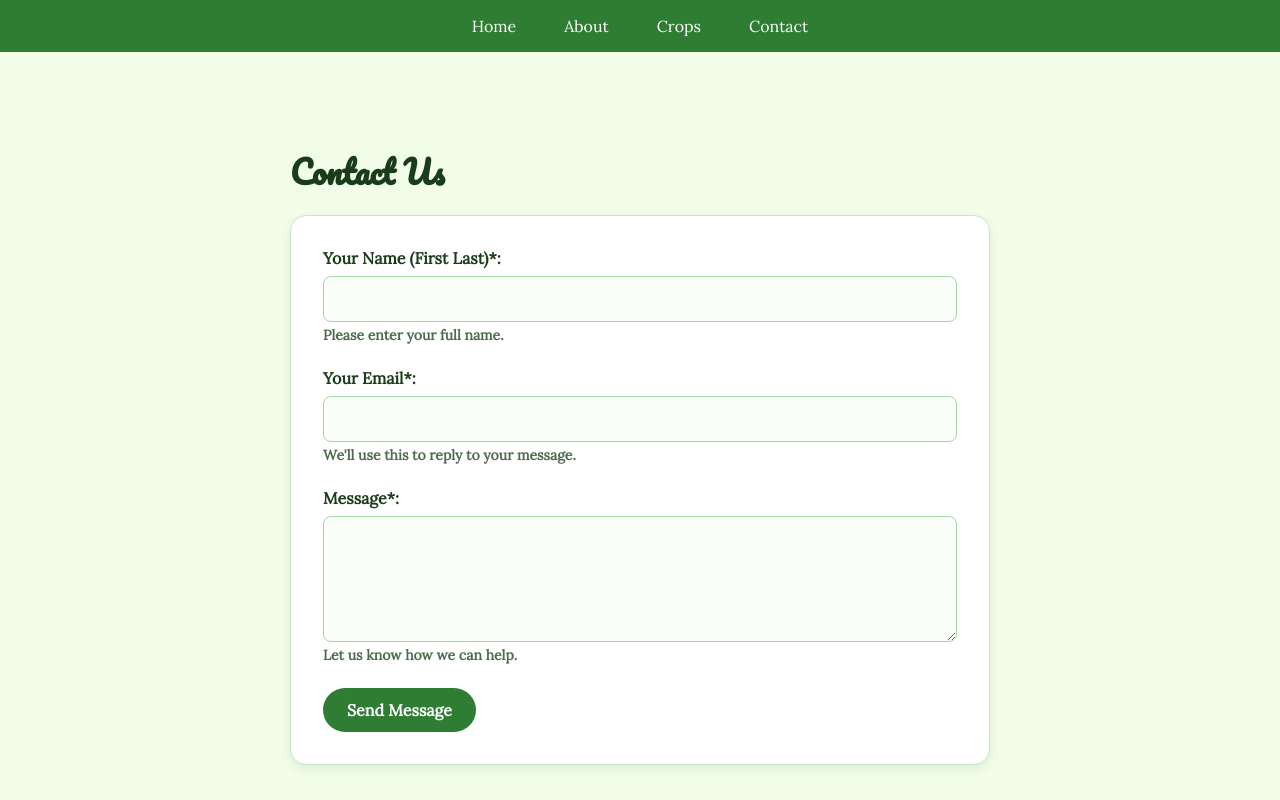
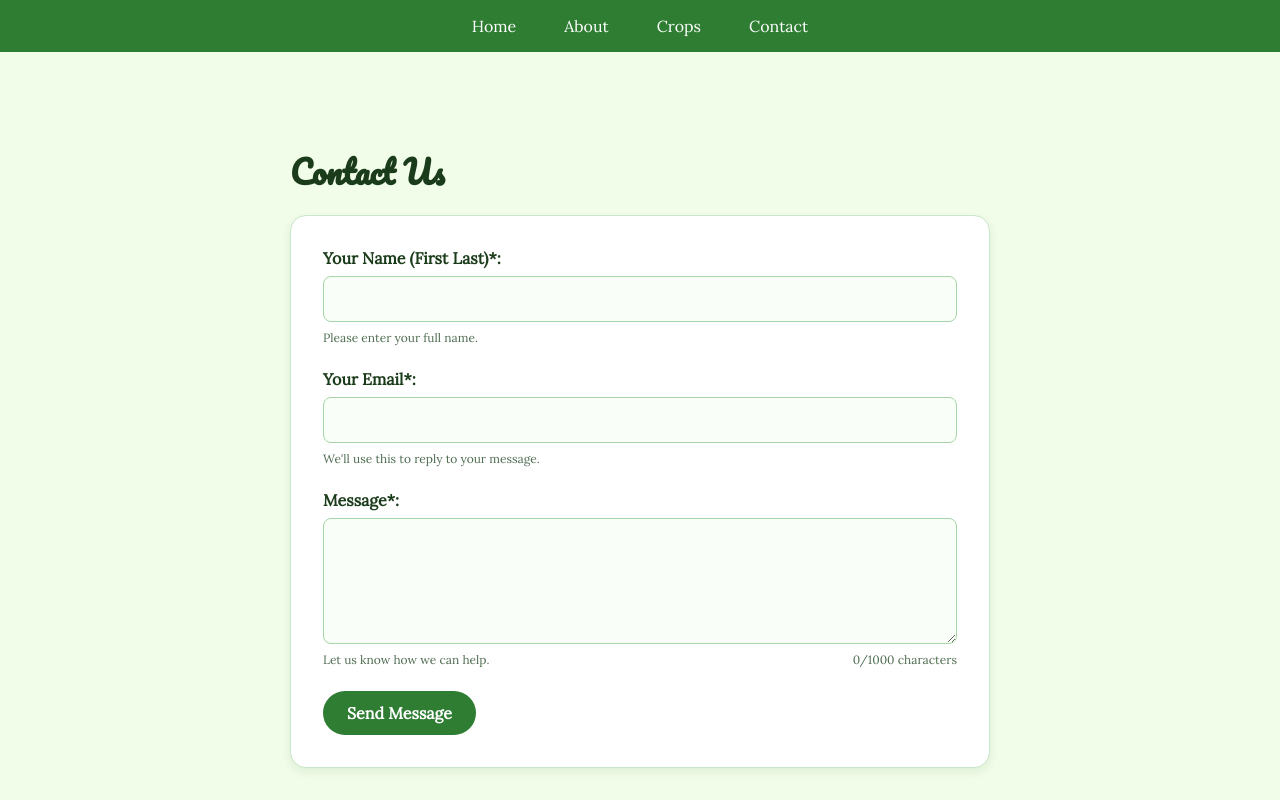
Before and after one commit to davetashner/coatesvillefarm.com, a React (Vite) app: page /contact in a window 1280 px wide. Shown: the top 800 px of the page. Built offline with nearby package versions, Linux system fonts and the light colour scheme.

Commit message:
Contact form helper text and style (#31)
* add contact form

* styling

* styling and helper text

---------

Co-authored-by: Dave Tashner <dave@mainstreetlogic.com>

```diff
--- a/src/Contact.jsx
+++ b/src/Contact.jsx
@@ -55,7 +55,10 @@ const Contact = () => {
                 required
                 onChange={handleChange}
             />
+            <div className="helper-text-group">
                 <small className="helper-text">Please enter your full name.</small>
+            </div>
+
             </label>
 
             <label>
@@ -67,11 +70,13 @@ const Contact = () => {
                 required
                 onChange={handleChange}
             />
+            <div className="helper-text-group">
                 {errors.email ? (
                     <small className="error">{errors.email}</small>
                 ) : (
                     <small className="helper-text">We'll use this to reply to your message.</small>
                 )}
+            </div>
             </label>
 
             <label>
@@ -79,11 +84,15 @@ const Contact = () => {
                 <textarea
                     name="message"
                     rows="5"
+                    maxLength={1000}
                     value={form.message}
                     required
                     onChange={handleChange}
                 />
+                <div className="helper-text-group">
                     <small className="helper-text">Let us know how we can help.</small>
+                    <small className="helper-text">{form.message.length}/1000 characters</small>
+                </div>
             </label>
 
         {showButton && (
--- a/src/index.css
+++ b/src/index.css
@@ -154,6 +154,24 @@ h1, h2, h3 {
   margin-top: 0.25rem;
 }
 
+.helper-text-group {
+  display: flex;
+  justify-content: space-between;
+  margin-top: 0.25rem;
+}
+
+.helper-text {
+  color: #4e6c50;
+  font-size: 0.85rem;
+  font-family: 'Lora', serif;
+  font-weight: normal;
+}
+
+.helper-text-group small {
+  color: #4e6c50;
+  font-size: 0.75rem;
+}
+
 .submit-button {
   background-color: #2e7d32;
   color: white;
```
Lines whose indentation alone changed are shown as unchanged.
